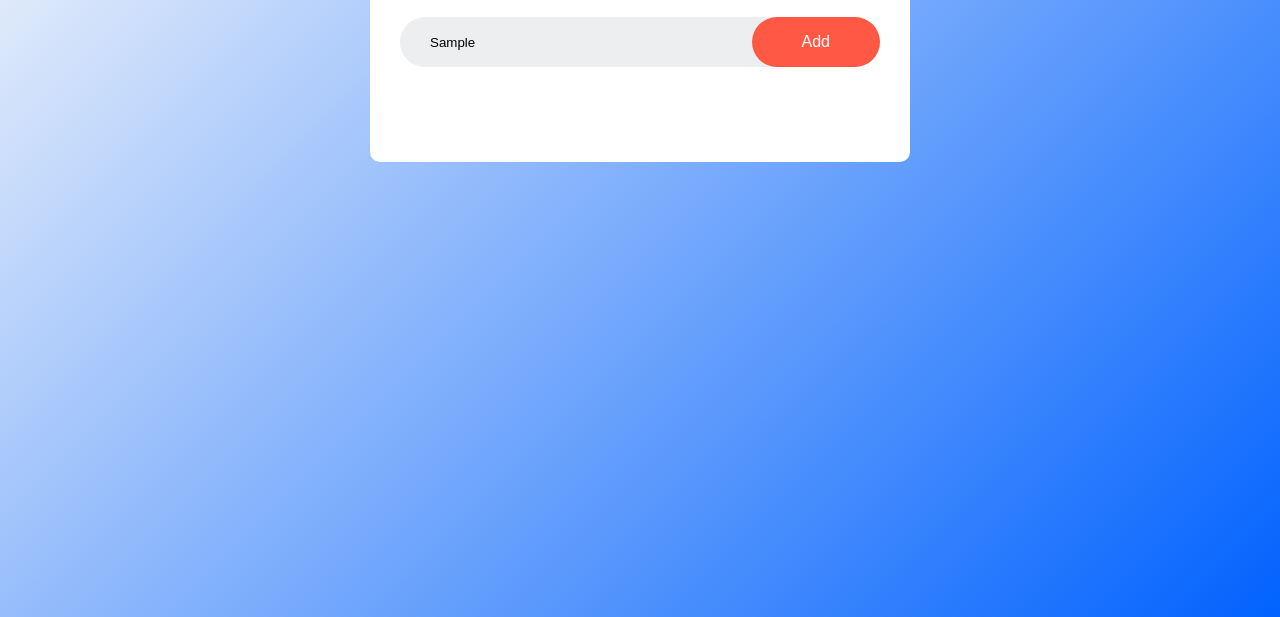
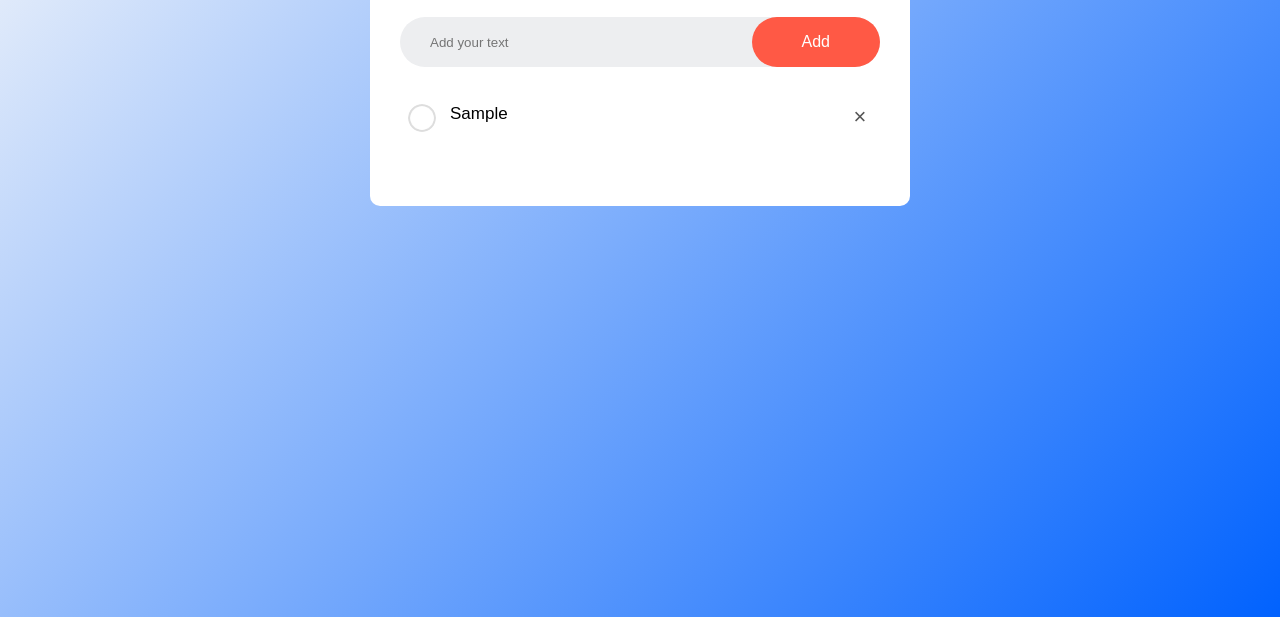
Before and after one commit to MatthewPellettieri/To-Do-List, a plain HTML site: page index.html in a window 1280 px wide. Both pictures are taken after typing "Sample" into the empty fields and a click on the button "Add". Shown: the part 183-800 px from the top of the page. Drawn offline with Linux system fonts and the light colour scheme.

Commit message:
To-Do List complete!

```diff
--- a/script.js
+++ b/script.js
@@ -0,0 +1,42 @@
+const inputBox = document.getElementById('input-box');
+const listContainer = document.getElementById('list-container');
+function addTask() {
+    if(inputBox.value === ''){
+        alert("you must write something!");
+    }
+    else {
+        let li = document.createElement("li");
+        li.innerHTML = inputBox.value;
+        listContainer.appendChild(li);
+        let span = document.createElement("span");
+        span.innerHTML = "\u00D7";
+        li.appendChild(span);
+    }
+    inputBox.value = "";
+    saveData();
+}
+
+listContainer.addEventListener("click", function(e){
+    if(e.target.tagName === "LI") {
+        e.target.classList.toggle("checked");
+        saveData();
+    }
+    else if(e.target.tagName === "SPAN") {
+        e.target.parentElement.remove();
+        saveData();
+    }
+}, false);
+
+function saveData() {
+    localStorage.setItem("data" , listContainer.innerHTML);
+}
+function showTask() {
+    listContainer.innerHTML = localStorage.getItem("data");
+}
+showTask();
+
+inputBox.addEventListener("keydown", function(event) {
+    if (event.key === "Enter") {
+        addTask();
+    }
+});
--- a/style.css
+++ b/style.css
@@ -82,3 +82,18 @@ ul li.checked {
 ul li.checked::before {
     background-image: url(images/checked.png);
 }
+ul li span {
+    position: absolute;
+    right: 0;
+    top: 5px;
+    width: 40px;
+    height: 40px;
+    font-size: 22px;
+    color: #555;
+    line-height: 40px;
+    text-align: center;
+    border-radius: 50%;
+}
+ul li span:hover {
+    background: #edeef0;
+}
```
